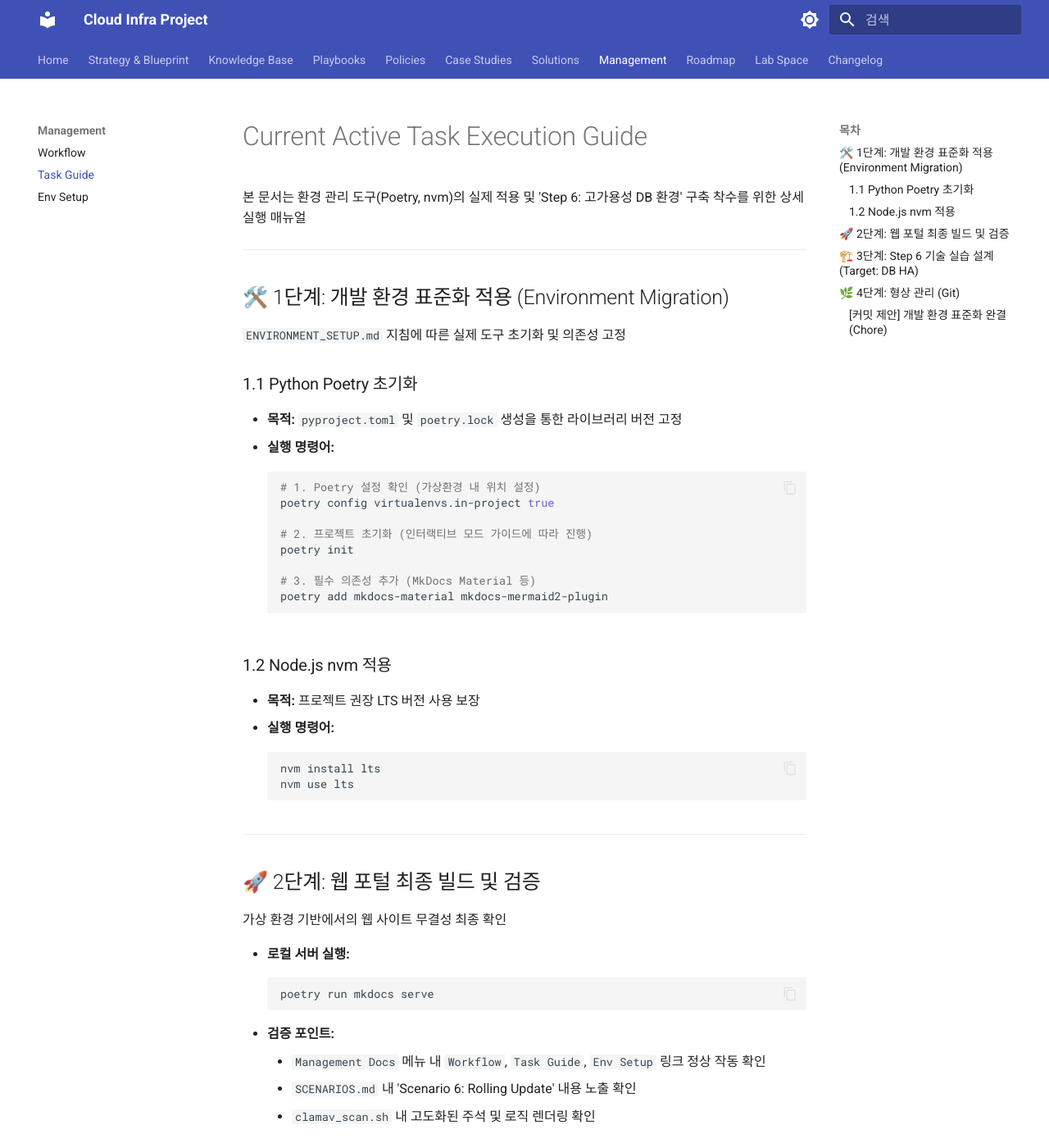
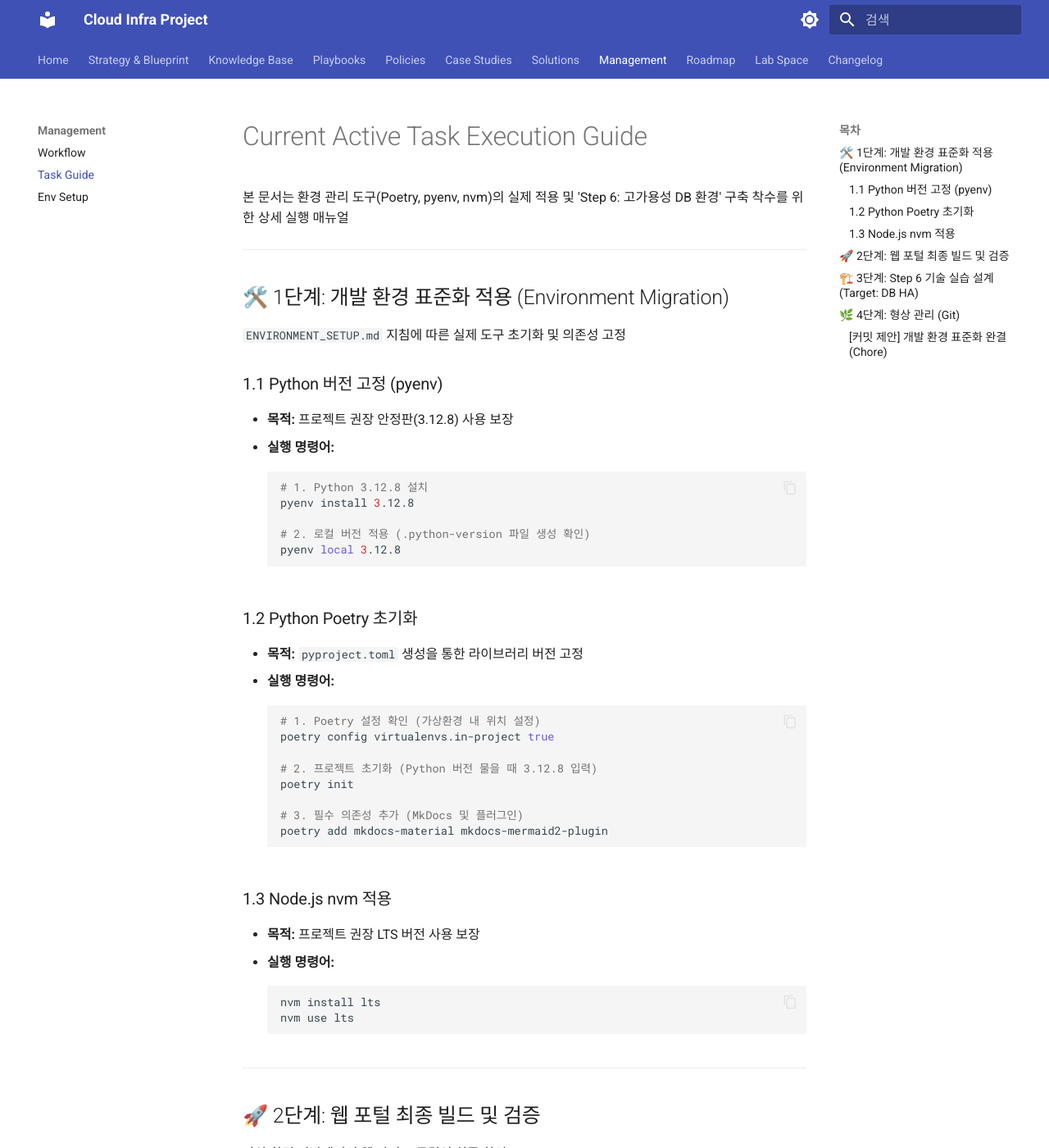
Before and after one commit to ksj686/cloud_infra, an MkDocs documentation site: the page built from docs/CURRENT_TASK_GUIDE.md, in a window 1280 px wide and 1400 px high. Shown: the whole window at 82% size. Built offline with MkDocs 1.6.1 and Material for MkDocs 9.7.7, drawn with Linux system fonts in a browser that asks for light colours; some of the changed text lies outside the part shown.

Commit message:
docs: Python 버전 관리(pyenv) 절차를 포함한 실행 가이드 업데이트  - 3.12.8 안정판 기준의 pyenv 설치 및 적용 단계 추가  - Poetry 초기화 과정에서의 버전 설정 지침 상세화

````diff
--- a/docs/CURRENT_TASK_GUIDE.md
+++ b/docs/CURRENT_TASK_GUIDE.md
@@ -1,27 +1,38 @@
 # Current Active Task Execution Guide
 
-본 문서는 환경 관리 도구(Poetry, nvm)의 실제 적용 및 'Step 6: 고가용성 DB 환경' 구축 착수를 위한 상세 실행 매뉴얼
+본 문서는 환경 관리 도구(Poetry, pyenv, nvm)의 실제 적용 및 'Step 6: 고가용성 DB 환경' 구축 착수를 위한 상세 실행 매뉴얼
 
 ---
 
 ## 🛠️ 1단계: 개발 환경 표준화 적용 (Environment Migration)
 `ENVIRONMENT_SETUP.md` 지침에 따른 실제 도구 초기화 및 의존성 고정
 
-### 1.1 Python Poetry 초기화
-- **목적:** `pyproject.toml` 및 `poetry.lock` 생성을 통한 라이브러리 버전 고정
+### 1.1 Python 버전 고정 (pyenv)
+- **목적:** 프로젝트 권장 안정판(3.12.8) 사용 보장
+- **실행 명령어:**
+    ```bash
+    # 1. Python 3.12.8 설치
+    pyenv install 3.12.8
+
+    # 2. 로컬 버전 적용 (.python-version 파일 생성 확인)
+    pyenv local 3.12.8
+    ```
+
+### 1.2 Python Poetry 초기화
+- **목적:** `pyproject.toml` 생성을 통한 라이브러리 버전 고정
 - **실행 명령어:**
     ```bash
     # 1. Poetry 설정 확인 (가상환경 내 위치 설정)
     poetry config virtualenvs.in-project true
 
-    # 2. 프로젝트 초기화 (인터랙티브 모드 가이드에 따라 진행)
+    # 2. 프로젝트 초기화 (Python 버전 물을 때 3.12.8 입력)
     poetry init
 
-    # 3. 필수 의존성 추가 (MkDocs Material 등)
+    # 3. 필수 의존성 추가 (MkDocs 및 플러그인)
     poetry add mkdocs-material mkdocs-mermaid2-plugin
     ```
 
-### 1.2 Node.js nvm 적용
+### 1.3 Node.js nvm 적용
 - **목적:** 프로젝트 권장 LTS 버전 사용 보장
 - **실행 명령어:**
     ```bash
@@ -60,11 +71,11 @@
 환경 초기화 결과물에 대한 커밋 수행
 
 ### [커밋 제안] 개발 환경 표준화 완결 (Chore)
-- **대상:** `pyproject.toml`, `poetry.lock`
+- **대상:** `pyproject.toml`, `poetry.lock`, `.python-version`
 - **커밋 메시지:**
   ```text
-  chore: Poetry 기반 Python 의존성 관리 체계 구축 및 초기화
+  chore: Poetry 및 pyenv 기반 Python 의존성 관리 체계 구축
 
-  - pyproject.toml 생성을 통한 MkDocs 관련 패키지 버전 고정
-  - 가상 환경 설정을 위한 poetry.lock 파일 생성
+  - pyenv를 통한 Python 3.12.8 버전 고정 및 표준화
+  - pyproject.toml 생성을 통한 MkDocs 관련 패키지 버전 동기화
   ```
````
